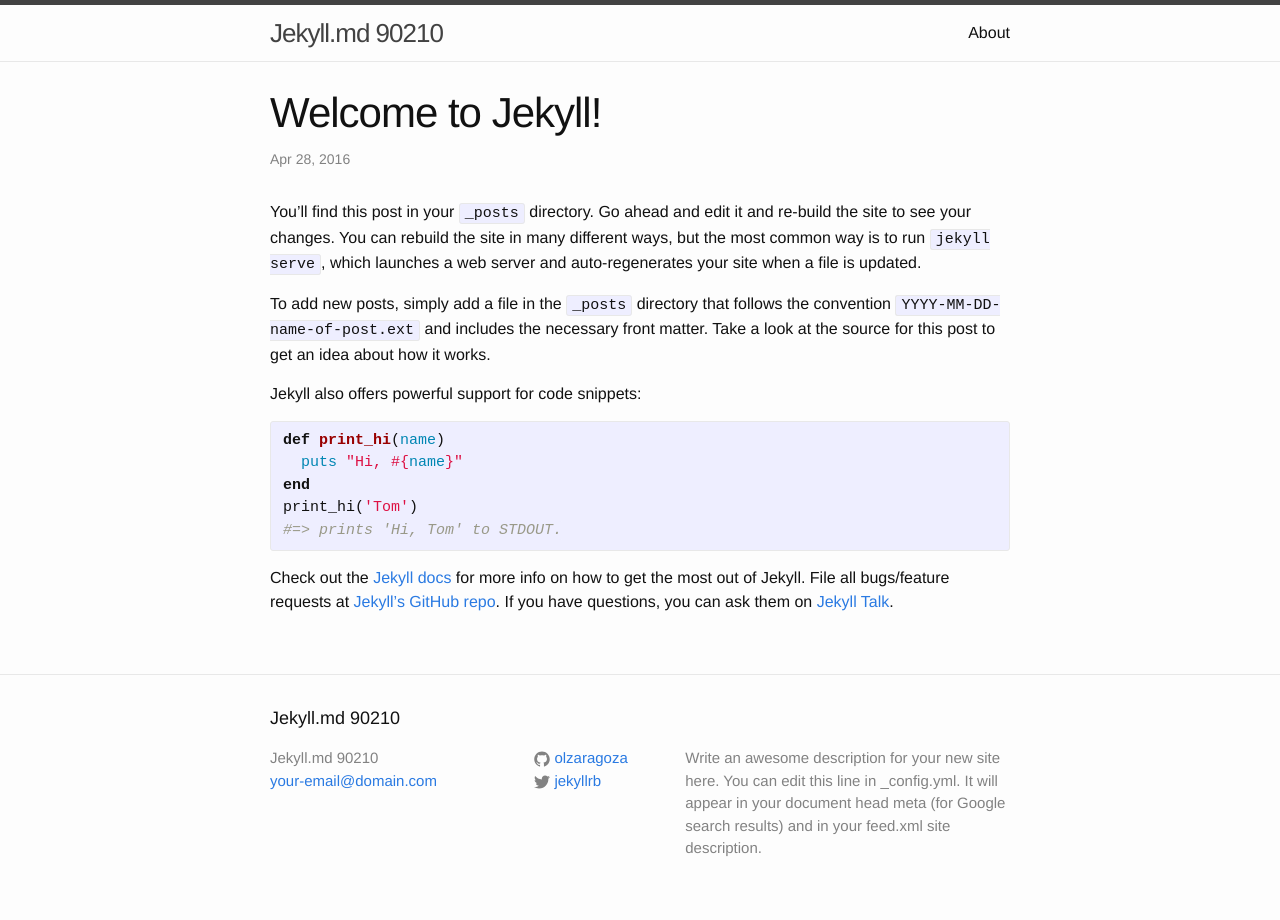
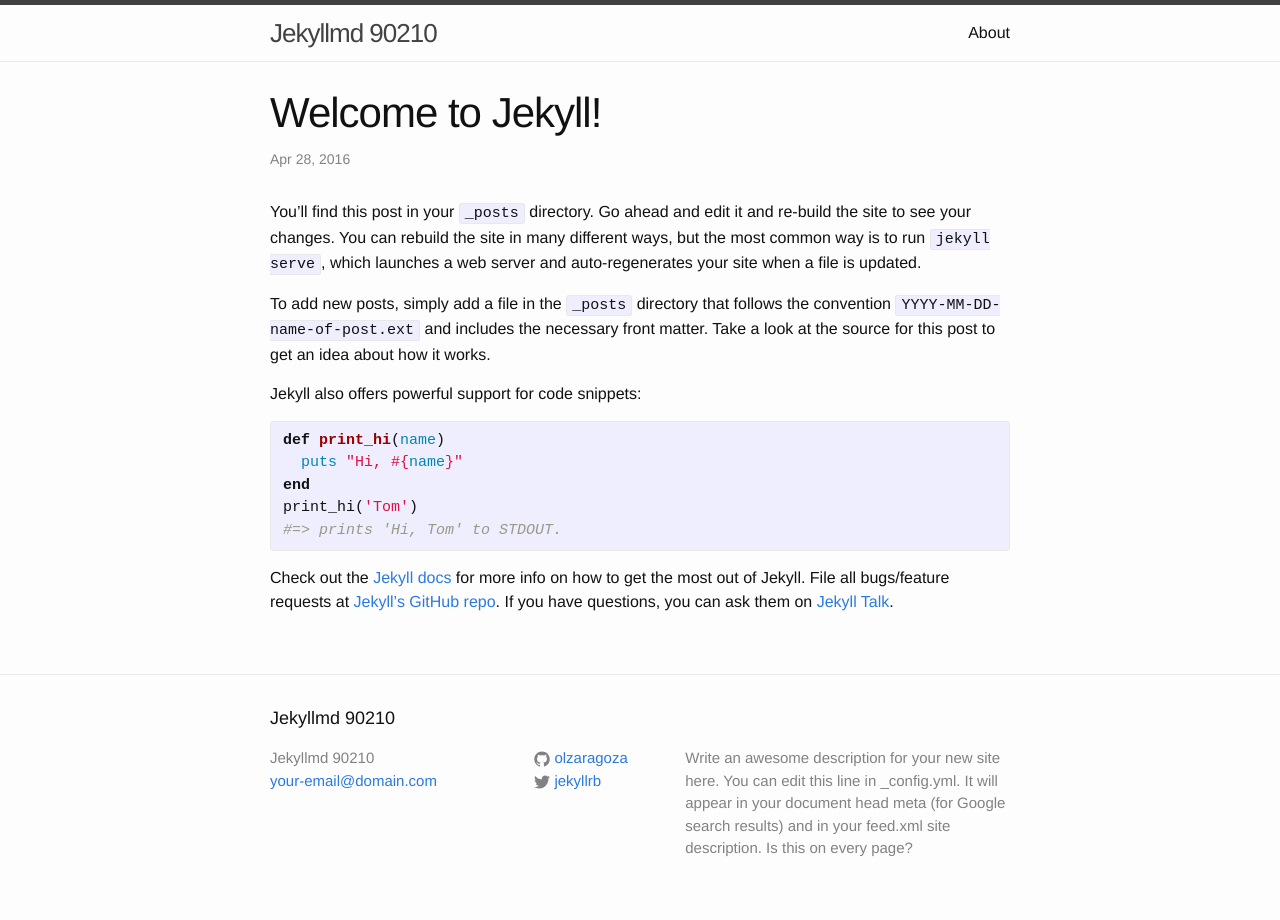
Before and after one commit to olzaragoza/jekyllmd, a Jekyll site: the page built from _posts/2016-04-28-welcome-to-jekyll.markdown, in a window 1280 px wide. Built offline with Jekyll 4.4.1, drawn with Linux system fonts in a browser that asks for light colours.

Commit message:
Pos gh pages (#1)
* pos branch testing

* Created README.md

* update Gemfile

* created .travis.yml

* udated .travis.yml

```diff
--- a/_config.yml
+++ b/_config.yml
@@ -6,14 +6,14 @@
 # 'jekyll serve'. If you change this file, please restart the server process.
 
 # Site settings
-title: Jekyll.md 90210
+title: Jekyllmd 90210
 email: your-email@domain.com
 description: > # this means to ignore newlines until "baseurl:"
   Write an awesome description for your new site here. You can edit this
   line in _config.yml. It will appear in your document head meta (for
-  Google search results) and in your feed.xml site description.
+  Google search results) and in your feed.xml site description.  Is this on every page?
 baseurl: "" # the subpath of your site, e.g. /blog
-url: "http://yourdomain.com" # the base hostname & protocol for your site
+url: "https://olzaragoza.github.io" # the base hostname & protocol for your site
 twitter_username: jekyllrb
 github_username:  olzaragoza
 
--- a/_posts/2016-04-28-welcome-to-jekyll.markdown
+++ b/_posts/2016-04-28-welcome-to-jekyll.markdown
@@ -1,7 +1,7 @@
 ---
 layout: post
 title:  "Welcome to Jekyll!"
-date:   2016-04-28 05:12:07 -0400
+date:   2016-04-28 18:10:20 -0400
 categories: jekyll update
 ---
 You’ll find this post in your `_posts` directory. Go ahead and edit it and re-build the site to see your changes. You can rebuild the site in many different ways, but the most common way is to run `jekyll serve`, which launches a web server and auto-regenerates your site when a file is updated.
```
Also changed, not shown: _posts/2016-04-28-test-post.markdown (added, +25 -0 lines), .travis.yml (added), README.md, images/dpitest_0004.jpg (added).
